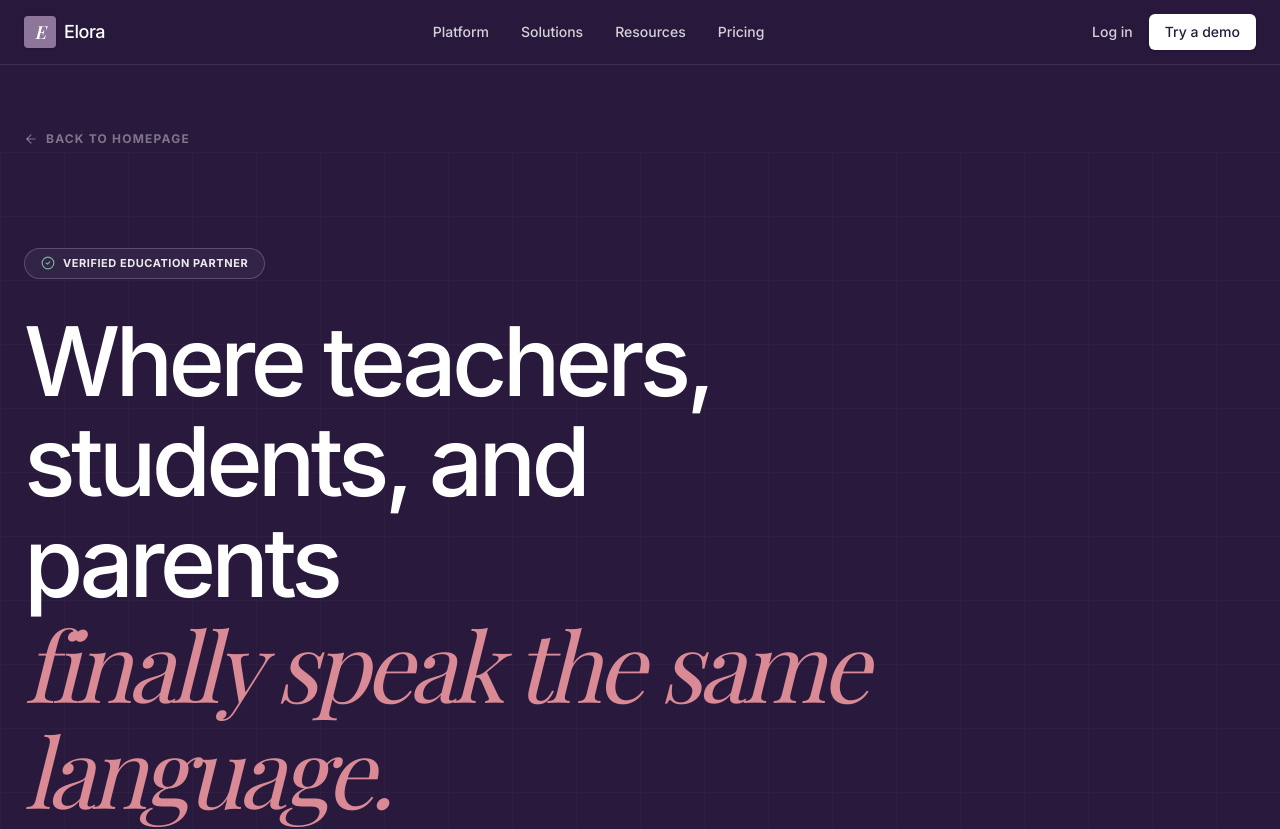
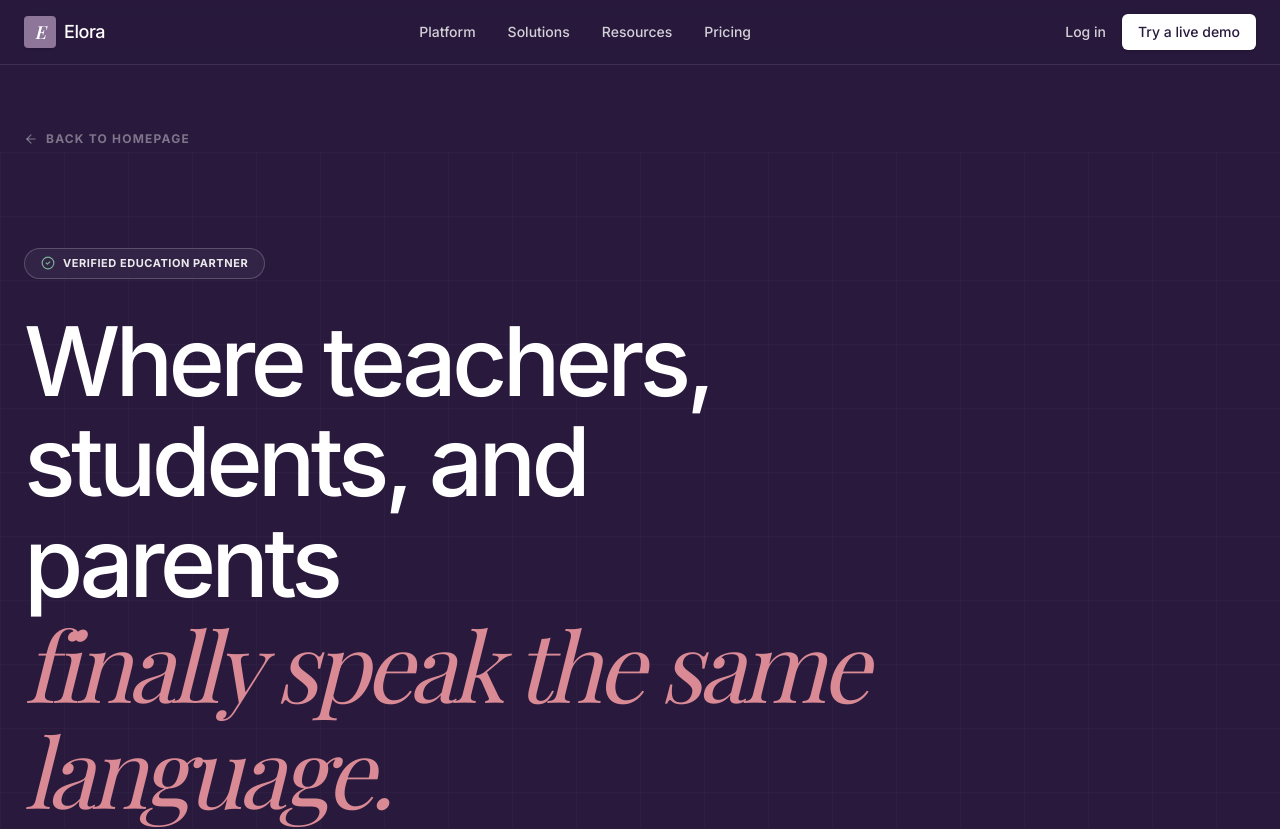
Before and after one commit to tweetharis-netizen/elora-verification-ui, a React (Vite) app: page /our-story in a window 1280 px wide. Shown: the top 829 px of the page. Built offline with nearby package versions, Linux system fonts and the light colour scheme; a web font is replaced by a local one.

Commit message:
UX Polish: Renamed CTA 'Try a demo' to 'Try a live demo'

```diff
--- a/src/App.tsx
+++ b/src/App.tsx
@@ -74,7 +74,7 @@ export const Header = () => {
         <div className="hidden md:flex items-center gap-4">
           <Link to="/login" className="text-sm font-medium text-white/80 hover:text-white transition-colors">Log in</Link>
           <Link to="/teacher/demo" className="bg-white text-elora-400 px-4 py-2 rounded-md text-sm font-medium hover:bg-white/90 transition-colors shadow-sm hover:shadow block">
-            Try a demo
+            Try a live demo
           </Link>
         </div>
 
@@ -93,7 +93,7 @@ export const Header = () => {
           <div className="pt-4 border-t border-white/10 flex flex-col gap-3">
             <Link to="/login" className="block text-white/80 hover:text-white font-medium text-center">Log in</Link>
             <Link to="/teacher/demo" className="block w-full bg-white text-elora-400 px-4 py-2 rounded-md text-sm font-medium text-center">
-              Try a demo
+              Try a live demo
             </Link>
           </div>
         </div>
@@ -118,7 +118,7 @@ const Hero = () => {
           </p>
           <div className="flex flex-wrap items-center gap-4">
             <Link to="/teacher/demo" className="bg-elora-100 hover:bg-elora-200 text-white px-8 py-3 rounded-lg font-medium transition-all hover:-translate-y-0.5 border border-white/10 shadow-md">
-              Try a demo
+              Try a live demo
             </Link>
             <Link to="/signup" className="flex items-center justify-center bg-transparent hover:bg-white/5 text-white px-8 py-3 rounded-lg font-medium transition-all hover:-translate-y-0.5 border border-white/20">
               Start for free
```
